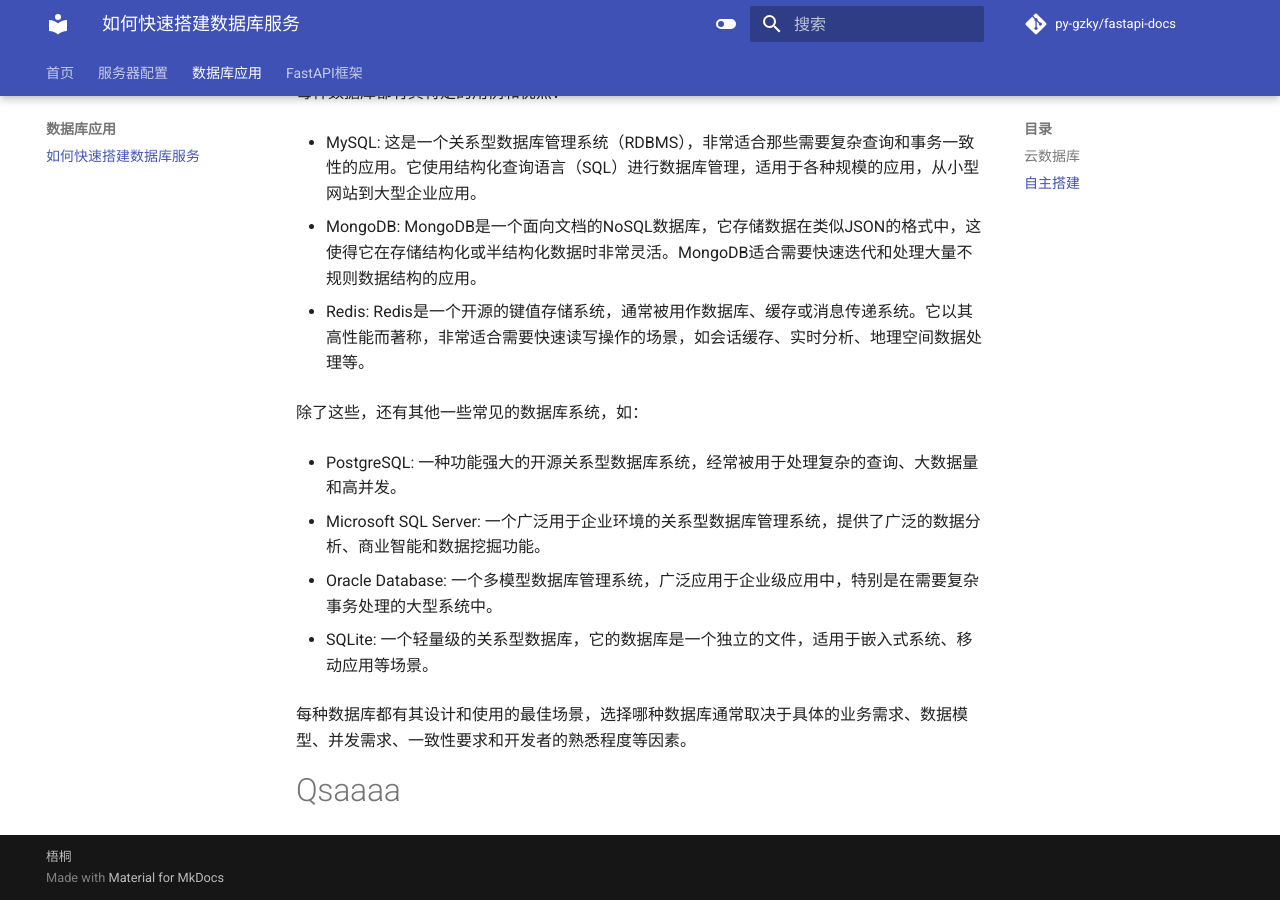
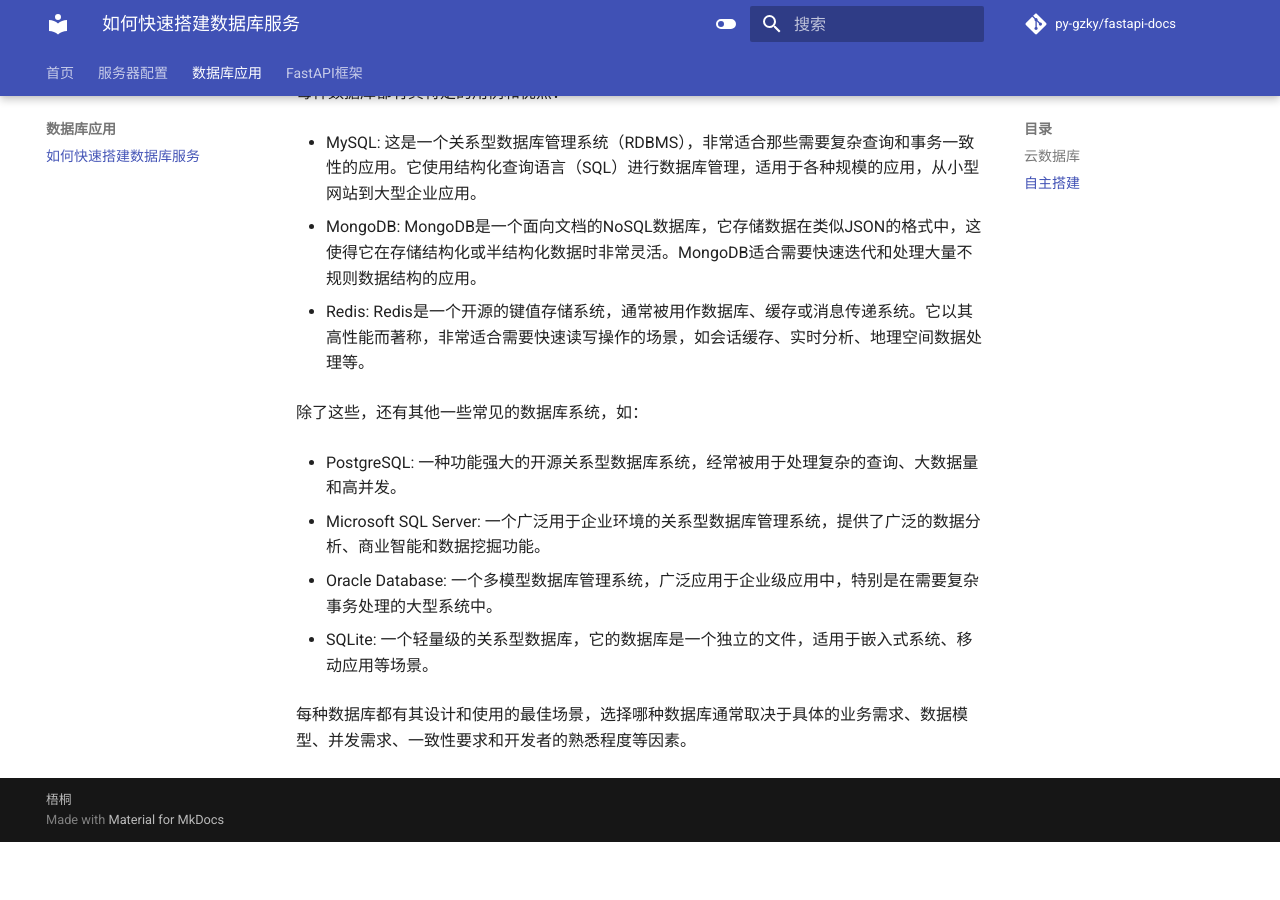
Before and after one commit to PY-GZKY/PythonBackendEngineerGuide, an MkDocs documentation site: the page built from docs/how-to-quickly-deploy-database.md, in a window 1280 px wide and 900 px high, scrolled down 1115 px. Built offline with MkDocs 1.6.1 and Material for MkDocs 9.7.7, drawn with Linux system fonts in a browser that asks for light colours; comment, search, counter and statistics services are not loaded; after the commit the page ends 1957 px from its top, so only the background shows below that.

Commit message:
Update how-to-quickly-deploy-database.md

```diff
--- a/docs/how-to-quickly-deploy-database.md
+++ b/docs/how-to-quickly-deploy-database.md
@@ -53,6 +53,3 @@
 - SQLite: 一个轻量级的关系型数据库，它的数据库是一个独立的文件，适用于嵌入式系统、移动应用等场景。
 
 每种数据库都有其设计和使用的最佳场景，选择哪种数据库通常取决于具体的业务需求、数据模型、并发需求、一致性要求和开发者的熟悉程度等因素。
-
-
-# Qsaaaa
```
